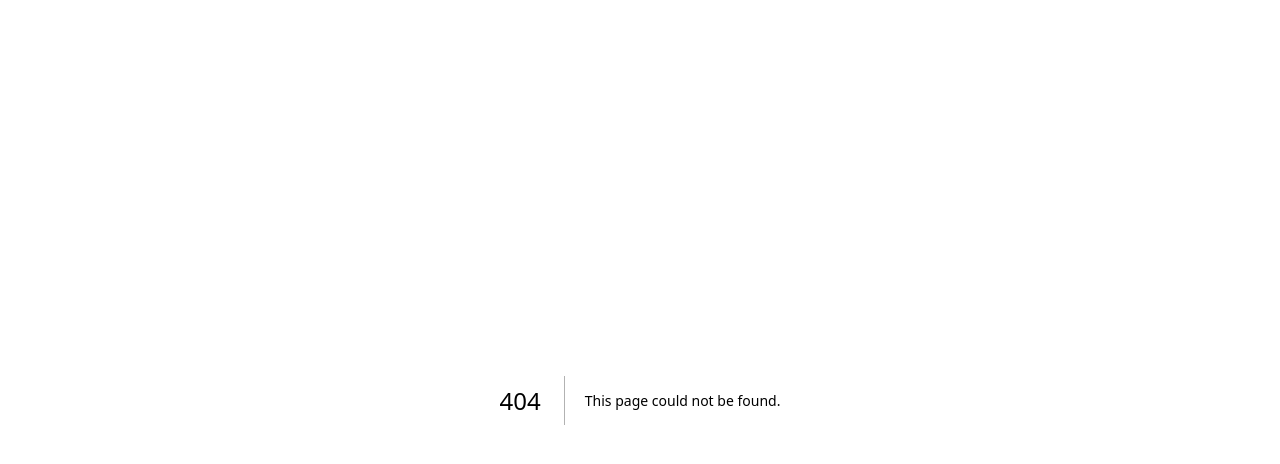
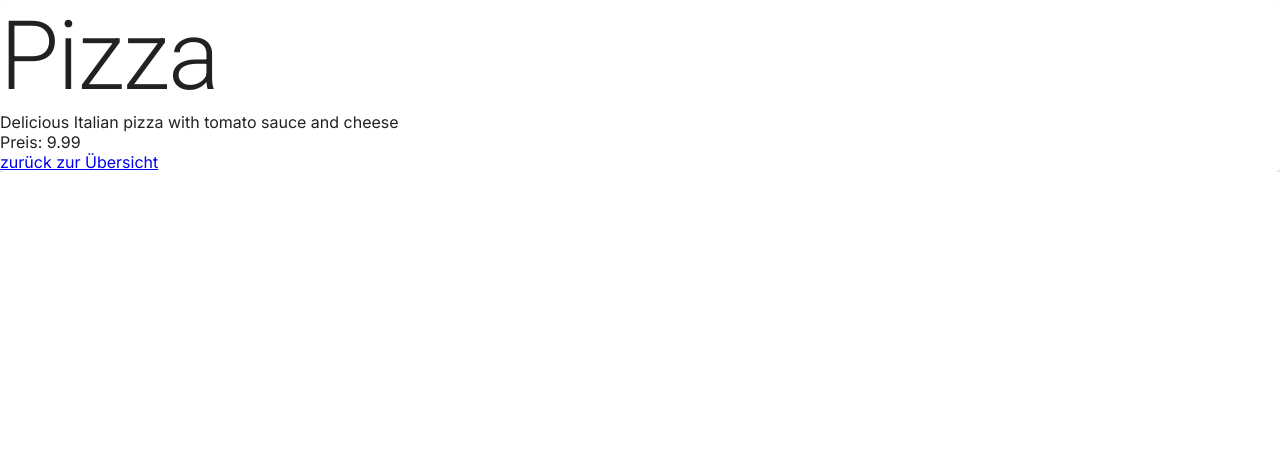
Before and after one commit to sspringer82/wdc-next, a Next.js app: page /details/1 in a window 1280 px wide. Before the commit this address had no page. Shown: the top 464 px of the page. Built offline with nearby package versions, Linux system fonts and the light colour scheme; data requests are answered from the project's data file.

Commit message:
client side data fetching

```diff
--- /dev/null
+++ b/app/details/[id]/details.tsx
@@ -0,0 +1,37 @@
+'use client';
+import { Food } from '@/shared/types/Food';
+import { Box, Card, Typography } from '@mui/material';
+import Link from 'next/link';
+import useSWR from 'swr';
+
+type FetchArgs = [input: RequestInfo, init?: RequestInit];
+
+const fetcher = async (...args: FetchArgs): Promise<any> => {
+  const response = await fetch(...args);
+  if (!response.ok) {
+    throw new Error(`Network response was not ok: ${response.statusText}`);
+  }
+  return response.json();
+};
+
+type Props = {
+  id: string;
+};
+
+export default function Details({ id }: Props) {
+  const { data } = useSWR<Food>(`http://localhost:3001/foods/${id}`, fetcher, {
+    suspense: true,
+  });
+
+  // render data
+  return (
+    <Card>
+      <Typography variant="h1" component="h1">
+        {data!.title}
+      </Typography>
+      <Box>{data!.description}</Box>
+      <Box>Preis: {data!.price}</Box>
+      <Link href="/list">zurück zur Übersicht</Link>
+    </Card>
+  );
+}
--- /dev/null
+++ b/app/details/[id]/loading.tsx
@@ -0,0 +1,3 @@
+export default function Loading() {
+  return <div>...lade Daten</div>;
+}
--- /dev/null
+++ b/app/details/[id]/page.tsx
@@ -0,0 +1,11 @@
+import Details from './details';
+
+type Params = {
+  params: {
+    id: string;
+  };
+};
+
+export default function DetailPage({ params: { id } }: Params) {
+  return <Details id={id} />;
+}
--- a/app/list/ListItem.tsx
+++ b/app/list/ListItem.tsx
@@ -3,6 +3,7 @@ import { Card } from '@mui/material';
 import styles from './ListItem.module.css';
 import { NextComponentType } from 'next';
 import AddToCart from '@/shared/components/AddToCart';
+import Link from 'next/link';
 
 type Props = {
   food: Food;
@@ -19,7 +20,9 @@ export default function ListItem({ food }: Props): React.ReactNode {
         justifyContent: 'space-between',
       }}
     >
-      <div>{food.title}</div>
+      <div>
+        <Link href={`/details/${food.id}`}>{food.title}</Link>
+      </div>
       <div>{food.price}</div>
       <AddToCart id={food.id + ''} />
     </Card>
--- a/package.json
+++ b/package.json
@@ -24,6 +24,7 @@
     "next": "13.5.1",
     "react": "18.2.0",
     "react-dom": "18.2.0",
+    "swr": "^2.2.2",
     "typescript": "5.2.2"
   }
 }
```
Also changed, not shown: 1 other file (tests, documents, lock files or other folders).
